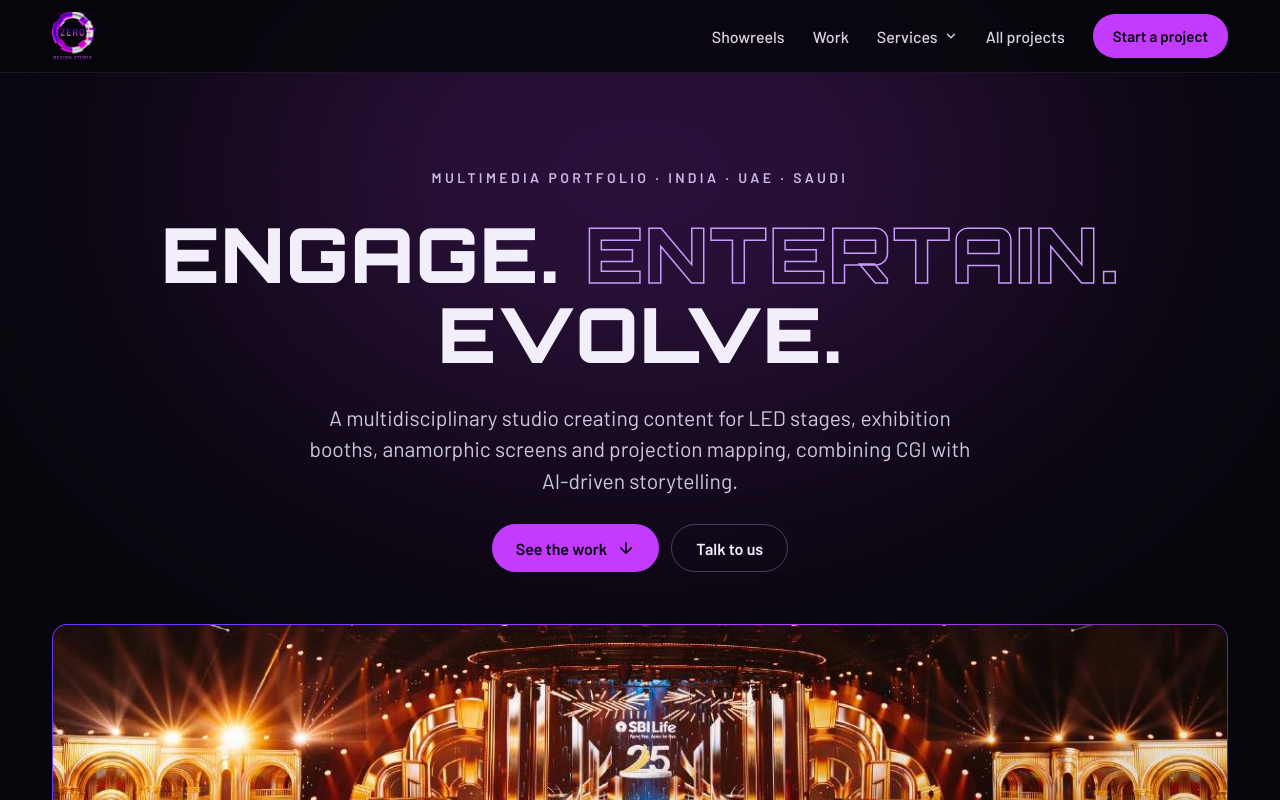
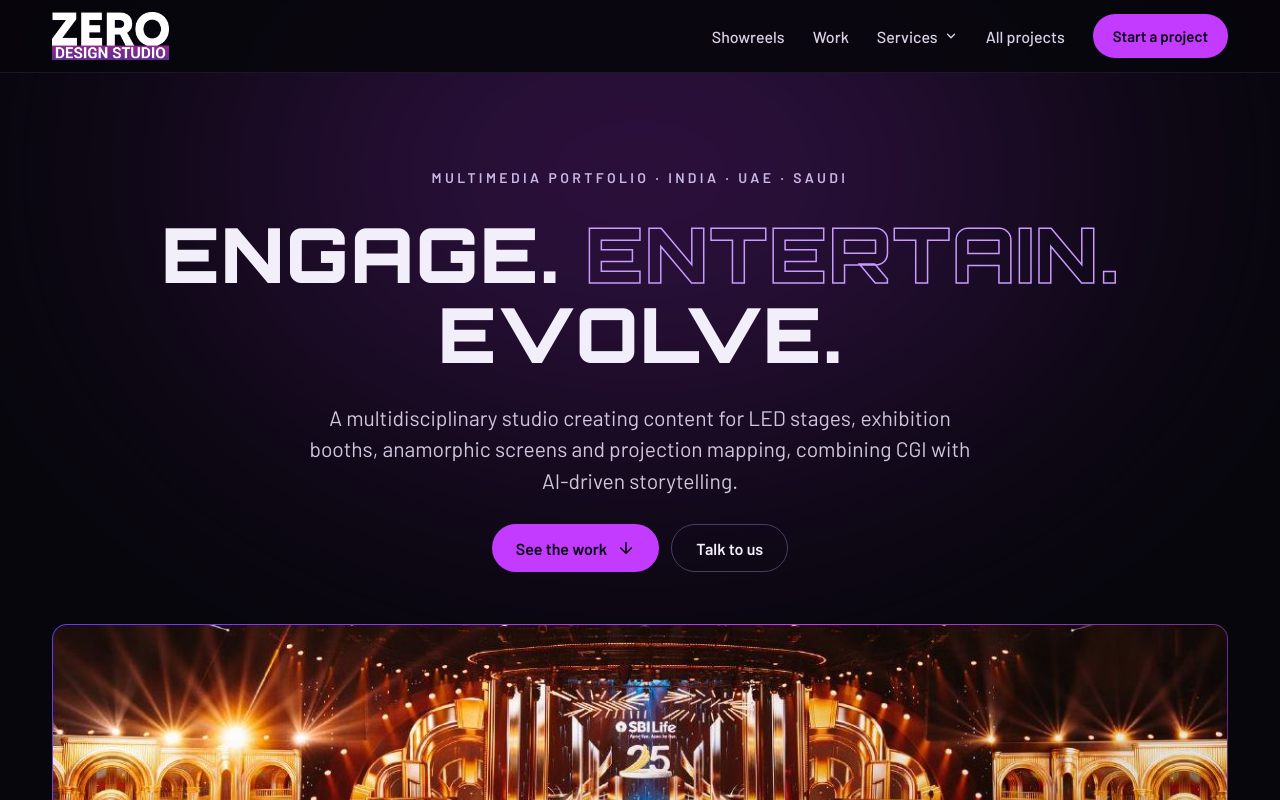
Before and after one commit to Cyn-sketch/zds-portfolio, a plain HTML site: page index.html in a window 1280 px wide. Shown: the top 800 px of the page. Drawn offline with Linux system fonts and the light colour scheme.

Commit message:
Replace logo with ZERO Design Studio wordmark
Co-Authored-By: Claude Opus 5.5 <noreply@anthropic.com>
Claude-Session: https://claude.ai/code/session_01PRQq5GB815WksL9P5t8UAu

```diff
--- a/index.html
+++ b/index.html
@@ -60,7 +60,7 @@ html{scroll-behavior:smooth}
 <header style="position: sticky; top: 0; z-index: 10; background: rgba(7,6,12,0.88); backdrop-filter: blur(10px); border-bottom: 1px solid #1C1727">
 <div class="wrap" style="display: flex; align-items: center; justify-content: space-between; gap: 16px; height: 72px">
 <a href="#top" aria-label="Zero Design Studio home" style="display: flex; align-items: center; gap: 12px; text-decoration: none">
-<img src="images/zds-logo.png" alt="Zero Design Studio" style="height: 48px; width: auto; display: block">
+<img src="images/zds-wordmark.png" alt="Zero Design Studio" style="height: 48px; width: auto; display: block">
 </a>
 <nav class="navlinks" aria-label="Sections">
 <a class="hide-sm" href="#reels" style="color: #D9D2E6; text-decoration: none; font-weight: 500">Showreels</a>
@@ -1191,7 +1191,7 @@ html{scroll-behavior:smooth}
 <section id="contact" style="position: relative; padding: 120px 0; overflow: hidden">
 <div aria-hidden="true" style="position: absolute; bottom: -260px; left: 50%; transform: translateX(-50%); width: 1000px; height: 520px; border-radius: 50%; background: #5B3BFF; opacity: 0.25; filter: blur(150px); pointer-events: none"></div>
 <div class="wrap" style="position: relative; display: flex; flex-direction: column; gap: 24px; align-items: center; text-align: center">
-<img src="images/zds-logo.png" alt="" style="width: 120px; height: auto">
+<img src="images/zds-wordmark.png" alt="Zero Design Studio" style="width: 220px; height: auto">
 <h2 class="disp sec-h" style="margin: 0; font-size: 52px; font-weight: 900; line-height: 1.1">Let's build your <span class="outline">next moment</span></h2>
 <p style="margin: 0; max-width: 560px; font-size: 19px; line-height: 1.55; color: #CFC7DD">A launch stage, an expo booth or a facade that needs to come alive. Tell us the date and the room, and we'll come back with a concept.</p>
 <div style="display: flex; gap: 12px; flex-wrap: wrap; justify-content: center">
```
Also changed, not shown: images/zds-wordmark.png (added).
